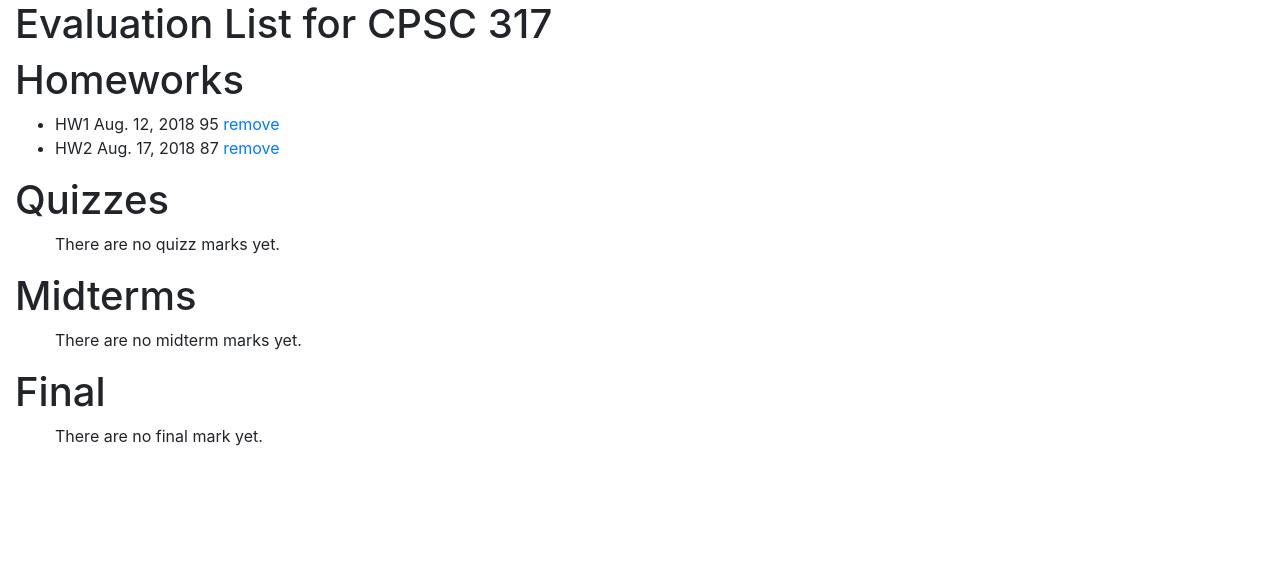
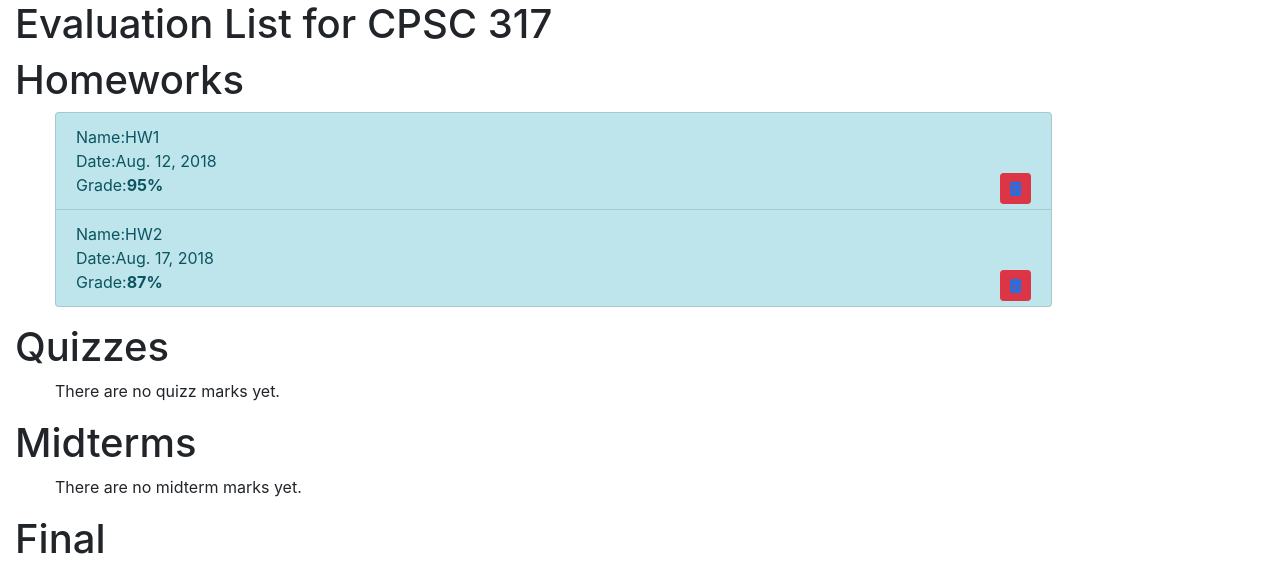
Before and after one commit to AmirNaghibi/ClassChamp, a Django app: page /dashboard/courses/3/grades in a window 1280 px wide. Shown: the part 64-626 px from the top of the page. Run offline with Django 3.2, Linux system fonts and the light colour scheme; data comes from the database, SQL or seed files in the repository; some libraries are stand-ins or nearby versions.

Commit message:
bootstrap list view style for grades

```diff
--- a/dashboard/templates/grades_detail.html
+++ b/dashboard/templates/grades_detail.html
@@ -2,53 +2,53 @@
 
 {% block content %}
   <h1>Evaluation List for {{ course_name }}</h1>
-
+  <!-- HOMEWORKS -->
   <h1>Homeworks</h1>
   <ul>
     {% if course_homework_grades %}
         {% for hw in course_homework_grades %}
-            <li>
-                {{ hw.evaluation_name }}  {{ hw.date_added }}  {{ hw.grade }}  <a href="delete/{{ hw.id }}">remove</a>
+            <li class="list-group-item list-group-item-info">
+                    Name:{{ hw.evaluation_name }}<br>   Date:{{ hw.date_added }}<br>  Grade:<span style="font-weight: bolder">{{ hw.grade }}%</span>  <span style="float: right"><button type="button" class="btn btn-danger btn-sm"><a href="delete/{{ hw.id }}"><i class="fas fa-trash-alt"></i></a></button></span>
             </li>
         {% endfor %}
     {% else %}
             <p>There are no homework marks yet.</p>
     {% endif %}
   </ul>
-
+  <!-- QUIZZIS -->
   <h1>Quizzes</h1>
   <ul>
     {% if course_quizz_grades %}
         {% for qz in course_quizz_grades %}
-            <li>
-                {{ qz.evaluation_name }}  {{ qz.date_added }}  {{ qz.grade }}  <a href="delete/{{ qz.id }}">remove</a>
-            </li>
+        <li class="list-group-item list-group-item-success">
+                Name:{{ qz.evaluation_name }}<br>   Date:{{ qz.date_added }}<br>  Grade:<span style="font-weight: bolder">{{ qz.grade }}%</span>  <span style="float: right"><button type="button" class="btn btn-danger btn-sm"><a href="delete/{{ qz.id }}"><i class="fas fa-trash-alt"></i></a></button></span>
+        </li>
         {% endfor %}
     {% else %}
             <p>There are no quizz marks yet.</p>
     {% endif %}
   </ul>
-
+  <!-- MIDTERMS -->
   <h1>Midterms</h1>
   <ul>
     {% if course_midterm_grades %}
         {% for mt in course_midterm_grades %}
-            <li>
-                {{ mt.evaluation_name }}  {{ mt.date_added }}  {{ mt.grade }} <a href="delete/{{ mt.id }}">remove</a>
-            </li>
+        <li class="list-group-item list-group-item-primary">
+                Name:{{ mt.evaluation_name }}<br>   Date:{{ mt.date_added }}<br>  Grade:<span style="font-weight: bolder">{{ mt.grade }}%</span>  <span style="float: right"><button type="button" class="btn btn-danger btn-sm"><a href="delete/{{ mt.id }}"><i class="fas fa-trash-alt"></i></a></button></span>
+        </li>
         {% endfor %}
     {% else %}
         <p>There are no midterm marks yet.</p>
     {% endif %}
   </ul>
-
+  <!-- FINAL -->
   <h1>Final</h1>
   <ul>
     {% if course_final_grades %}
         {% for fn in course_final_grades %}
-            <li>
-                {{ fn.evaluation_name }}  {{ fn.date_added }}  {{ fn.grade }}  <a href="delete/{{ fn.id }}">remove</a>
-            </li>
+        <li class="list-group-item list-group-item-secondary">
+                Name:{{ fn.evaluation_name }}<br>   Date:{{ fn.date_added }}<br>  Grade:<span style="font-weight: bolder">{{ fn.grade }}%</span>  <span style="float: right"><button type="button" class="btn btn-danger btn-sm"><a href="delete/{{ fn.id }}"><i class="fas fa-trash-alt"></i></a></button></span>
+        </li>
         {% endfor %}
     {% else %}
         <p>There are no final mark yet.</p>
```
